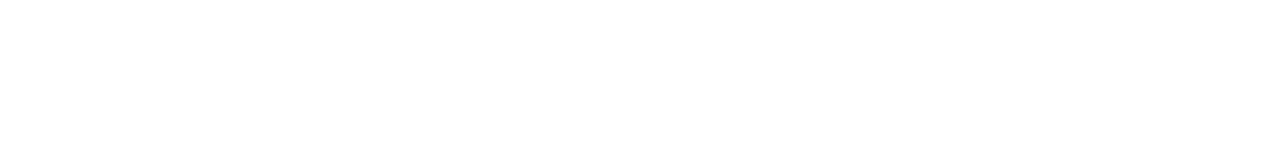
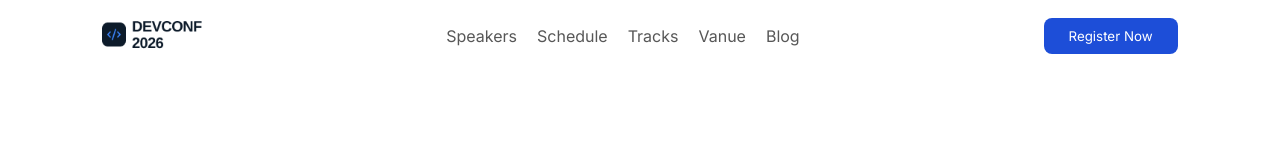
Before and after one commit to ireenhoqueph-cpu/b-14-assignment-01, a plain HTML site: page index.html in a window 1280 px wide. Drawn offline with Linux system fonts and the light colour scheme.

Commit message:
nav section created

```diff
--- a/index.html
+++ b/index.html
@@ -6,12 +6,44 @@
     <meta name="viewport" content="width=device-width, initial-scale=1.0">
     <title>Assignment-01</title>
     <link rel="stylesheet" href="./style.css">
+
+
+    <!-- Google fonts -->
+    <link rel="preconnect" href="https://fonts.googleapis.com">
+    <link rel="preconnect" href="https://fonts.gstatic.com" crossorigin>
+    <link
+        href="https://fonts.googleapis.com/css2?family=Inter:ital,opsz,wght@0,14..32,100..900;1,14..32,100..900&display=swap"
+        rel="stylesheet">
 </head>
 
 <body>
+    <!-- Nav section start -->
     <nav>
+        <div class="navbar">
+            <div>
+                <img src="./assets/logo.png" alt="">
+            </div>
 
+            <div>
+                <ul>
+                    <li>Speakers</li>
+                    <li>Schedule</li>
+                    <li>Tracks</li>
+                    <li>Vanue</li>
+                    <li>Blog</li>
+                </ul>
+            </div>
+
+            <div>
+                <button class="common-button">
+                    Register Now
+                </button>
+            </div>
+        </div>
     </nav>
+    <!-- Nav section ends -->
+
+
 </body>
 
 </html>
--- a/style.css
+++ b/style.css
@@ -0,0 +1,34 @@
+*{
+    font-family: "Inter", sans-serif;
+    margin: 0;
+    padding: 0;
+}
+
+.common-button{
+    padding: 10px 25px;
+    background-color: #1D4ED8;
+    color: white;
+    border: none;
+    border-radius: 8px;
+    cursor: pointer;
+}
+
+.navbar{
+    display: flex;
+    justify-content: space-between;
+    align-items: center;
+    padding: 18px 8%;
+}
+.navbar img{
+    max-width: 1200px;
+    width: 100px;
+}
+.navbar ul {
+    display: flex;
+    list-style: none;
+    gap: 20px;
+}
+
+.navbar li{
+   color: #575757;
+}
```
